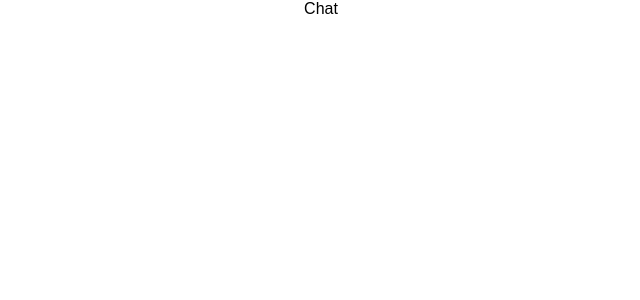
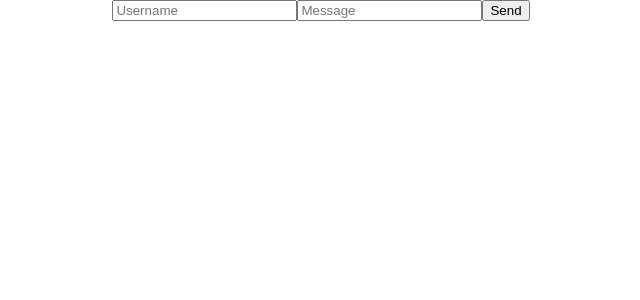
Before and after one commit to wovert/chatrandom, a React (Create React App) app: page / in a window 1280 px wide. Shown: the top 300 px of the page, without its empty margins (319-959 px from the left). Built offline with nearby package versions, Linux system fonts and the light colour scheme.

Commit message:
add unstyled html markup for chat component

```diff
--- a/src/components/Chat.js
+++ b/src/components/Chat.js
@@ -6,8 +6,13 @@ class Chat extends Component {
   }
   render(){
     return (
-      <div>
-        Chat
+      <div className="chat-main">
+        <div className="messages"></div>
+        <div className="chat-control">
+          <input type="text" placeholder="Username" />
+          <input type="text" placeholder="Message" />
+          <button>Send</button>
+        </div>
       </div>
     )
   }
```
